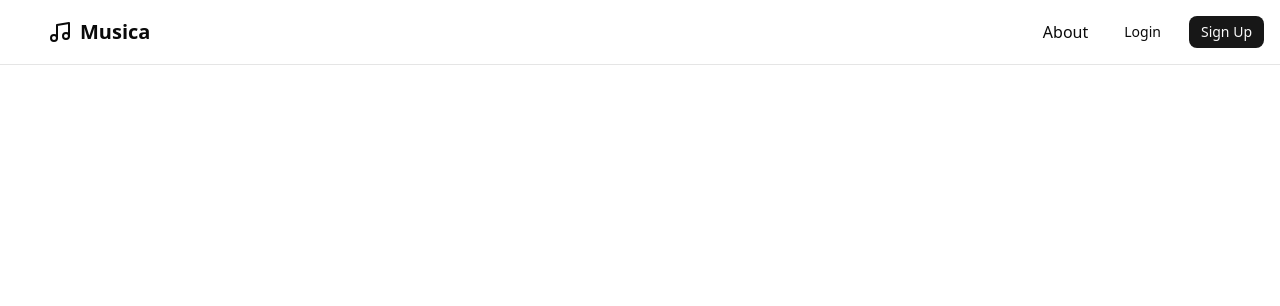
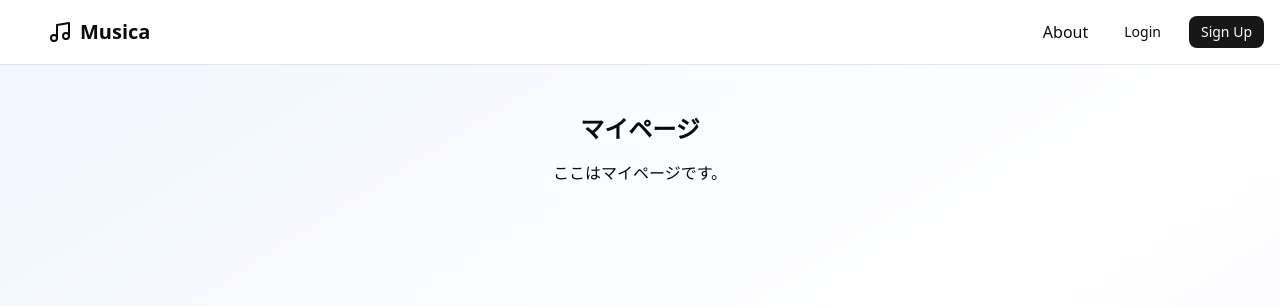
Before and after one commit to peektyer305/musica, a Next.js app: page /private/mypage in a window 1280 px wide. Shown: the top 306 px of the page. Built offline with nearby package versions, Linux system fonts and the light colour scheme; no server answers.

Commit message:
refactor: remove unused Supabase client import and update MyPage component structure

```diff
--- a/src/app/layout.tsx
+++ b/src/app/layout.tsx
@@ -2,7 +2,6 @@ import type { Metadata } from "next";
 import { Geist, Geist_Mono } from "next/font/google";
 import "./globals.css";
 import Header from "@/components/custom/Header";
-import { createClient } from "@/utils/supabase/server";
 
 const geistSans = Geist({
   variable: "--font-geist-sans",
--- a/src/app/private/mypage/page.tsx
+++ b/src/app/private/mypage/page.tsx
@@ -5,6 +5,13 @@ import { createClient } from "@/utils/supabase/server";
 export default async function MyPage() {
 
   return (
-    MyPage
+    <div className="min-h-screen bg-gradient-to-br from-blue-50 via-white to-purple-50">
+      <main className="flex-1 flex items-center justify-center px-6 py-12">
+        <div className="w-full max-w-md">
+          <h1 className="text-2xl font-bold text-center">マイページ</h1>
+          <p className="text-center mt-4">ここはマイページです。</p>
+        </div>
+      </main>
+    </div>
   );
 }
```
